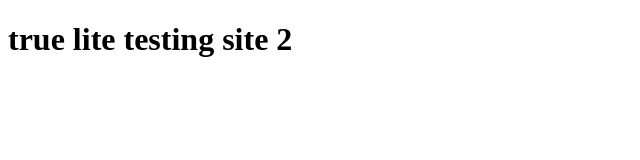
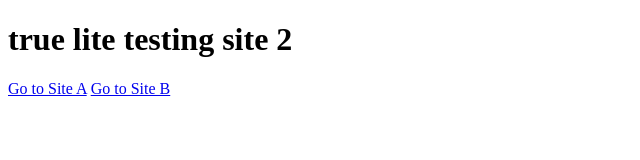
Before and after one commit to codebymarco/tru-truendo-2, a plain HTML site: page index.html in a window 1280 px wide. Shown: the whole page, without its empty margins (0-640 px from the left). Drawn offline with Linux system fonts and the light colour scheme.

Commit message:
Update index.html

```diff
--- a/index.html
+++ b/index.html
@@ -2,7 +2,6 @@
 <html lang="en">
   <head>
     <script>
-      // Set TruSettings - EXACT SAME AS TestSiteTruLiteGeo.html
       window.TruSettings = {
         siteid: "19582bfd-aaf2-43de-b9ab-edd2ec303ada",
         lang: "en",
@@ -22,5 +21,8 @@
   </head>
   <body>
     <h1>true lite testing site 2</h1>
+    <a href="https://tru-truendo-site1.vercel.app/">Go to Site A</a>
+    <a href="https://tru-truendo-site2.vercel.app/">Go to Site B</a>
+
   </body>
 </html>
```
